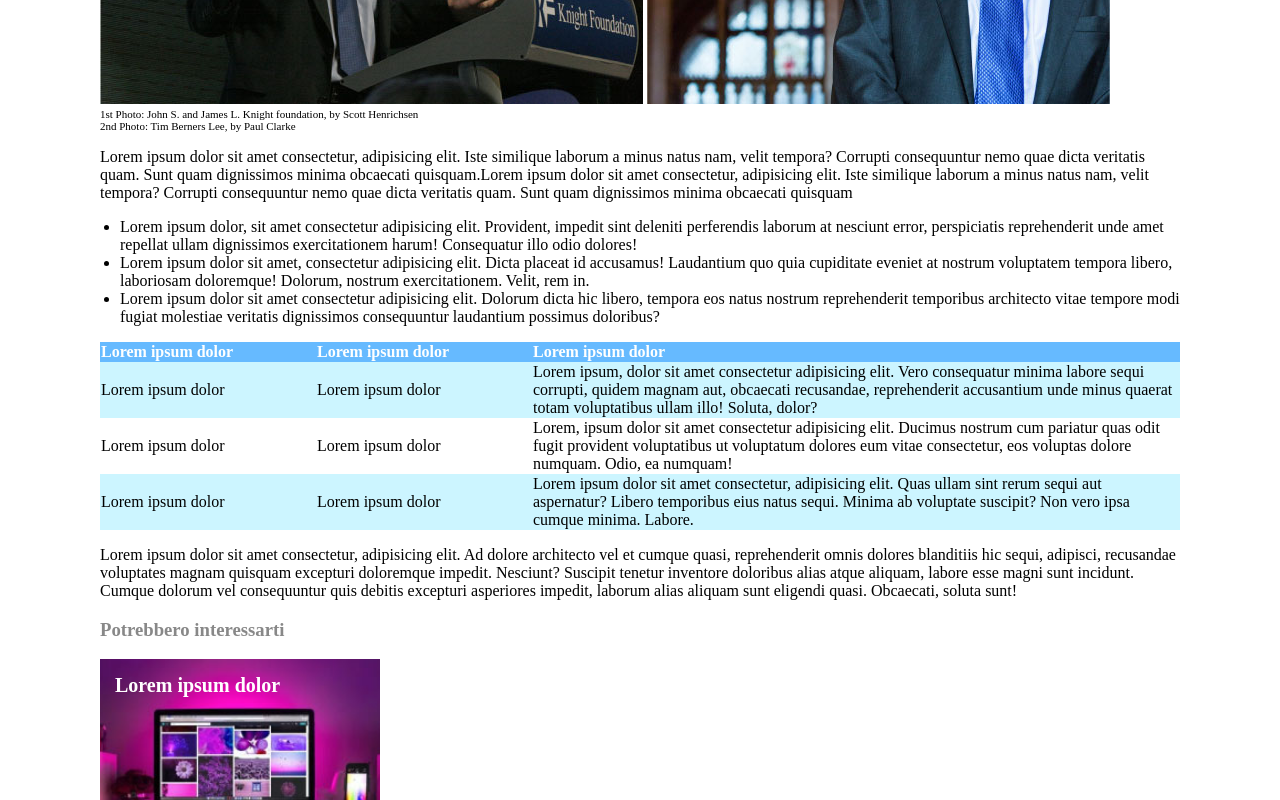
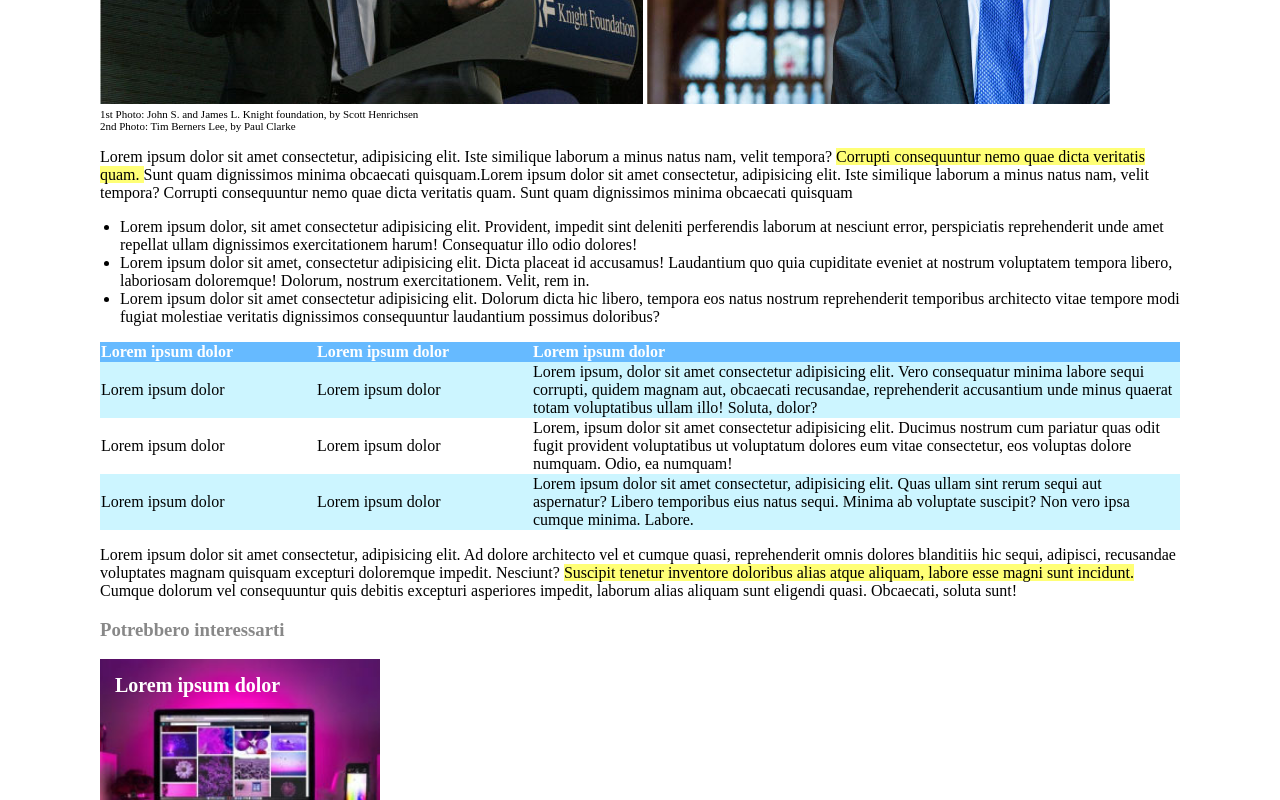
Before and after one commit to Marcap00/html-css-booleaner, a plain HTML site: page index.html in a window 1280 px wide. Shown: the part 528-1328 px from the top of the page. Drawn offline with Linux system fonts and the light colour scheme.

Commit message:
added highlighted text

```diff
--- a/index.html
+++ b/index.html
@@ -44,16 +44,19 @@
                 </section>
 
                 <section id="text-section">
-                    <p>Lorem ipsum dolor sit amet consectetur, adipisicing elit. Iste similique laborum a minus natus nam, velit tempora? Corrupti consequuntur nemo quae dicta veritatis quam. Sunt quam dignissimos minima obcaecati quisquam.Lorem ipsum dolor sit amet consectetur, adipisicing elit. Iste similique laborum a minus natus nam, velit tempora? Corrupti consequuntur nemo quae dicta veritatis quam. Sunt quam dignissimos minima obcaecati quisquam</p>
+                    <p>Lorem ipsum dolor sit amet consectetur, adipisicing elit. Iste similique laborum a minus natus nam, velit tempora?
+                        <span class="highlighter">
+                            Corrupti consequuntur nemo quae dicta veritatis quam.
+                        </span>
+                         Sunt quam dignissimos minima obcaecati quisquam.Lorem ipsum dolor sit amet consectetur, adipisicing elit. Iste similique laborum a minus natus nam, velit tempora? Corrupti consequuntur nemo quae dicta veritatis quam. Sunt quam dignissimos minima obcaecati quisquam
+                    </p>
+
                     <ul>
                         <li>Lorem ipsum dolor, sit amet consectetur adipisicing elit. Provident, impedit sint deleniti perferendis laborum at nesciunt error, perspiciatis reprehenderit unde amet repellat ullam dignissimos exercitationem harum! Consequatur illo odio dolores!
-
                         </li>
                         <li>Lorem ipsum dolor sit amet, consectetur adipisicing elit. Dicta placeat id accusamus! Laudantium quo quia cupiditate eveniet at nostrum voluptatem tempora libero, laboriosam doloremque! Dolorum, nostrum exercitationem. Velit, rem in.
-
                         </li>
                         <li>Lorem ipsum dolor sit amet consectetur adipisicing elit. Dolorum dicta hic libero, tempora eos natus nostrum reprehenderit temporibus architecto vitae tempore modi fugiat molestiae veritatis dignissimos consequuntur laudantium possimus doloribus?
-
                         </li>
                     </ul>
                 </section>
@@ -94,7 +97,10 @@
                     </table>
                 </section>
                 <p>Lorem ipsum dolor sit amet consectetur, adipisicing elit. Ad dolore architecto vel et cumque quasi, reprehenderit omnis dolores blanditiis hic sequi, adipisci, recusandae voluptates magnam quisquam excepturi doloremque impedit. Nesciunt?
-                Suscipit tenetur inventore doloribus alias atque aliquam, labore esse magni sunt incidunt. Cumque dolorum vel consequuntur quis debitis excepturi asperiores impedit, laborum alias aliquam sunt eligendi quasi. Obcaecati, soluta sunt!</p>
+                <span class="highlighter">
+                    Suscipit tenetur inventore doloribus alias atque aliquam, labore esse magni sunt incidunt.
+                </span>
+                Cumque dolorum vel consequuntur quis debitis excepturi asperiores impedit, laborum alias aliquam sunt eligendi quasi. Obcaecati, soluta sunt!</p>
             </main>
 
             <footer>
--- a/style.css
+++ b/style.css
@@ -97,3 +97,7 @@ thead{
 figure{
     margin: 0;
 }
+
+.highlighter{
+    background-color: rgb(255, 255, 118);
+}
```
